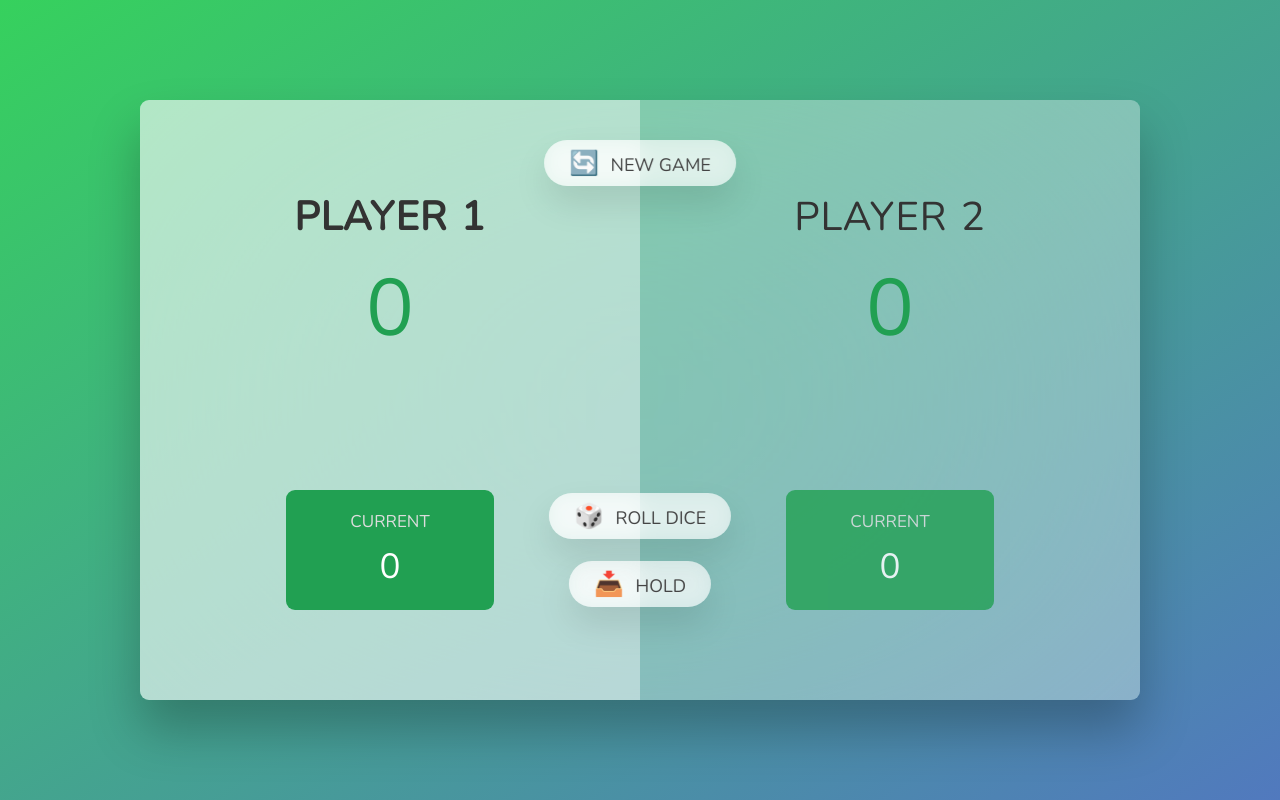
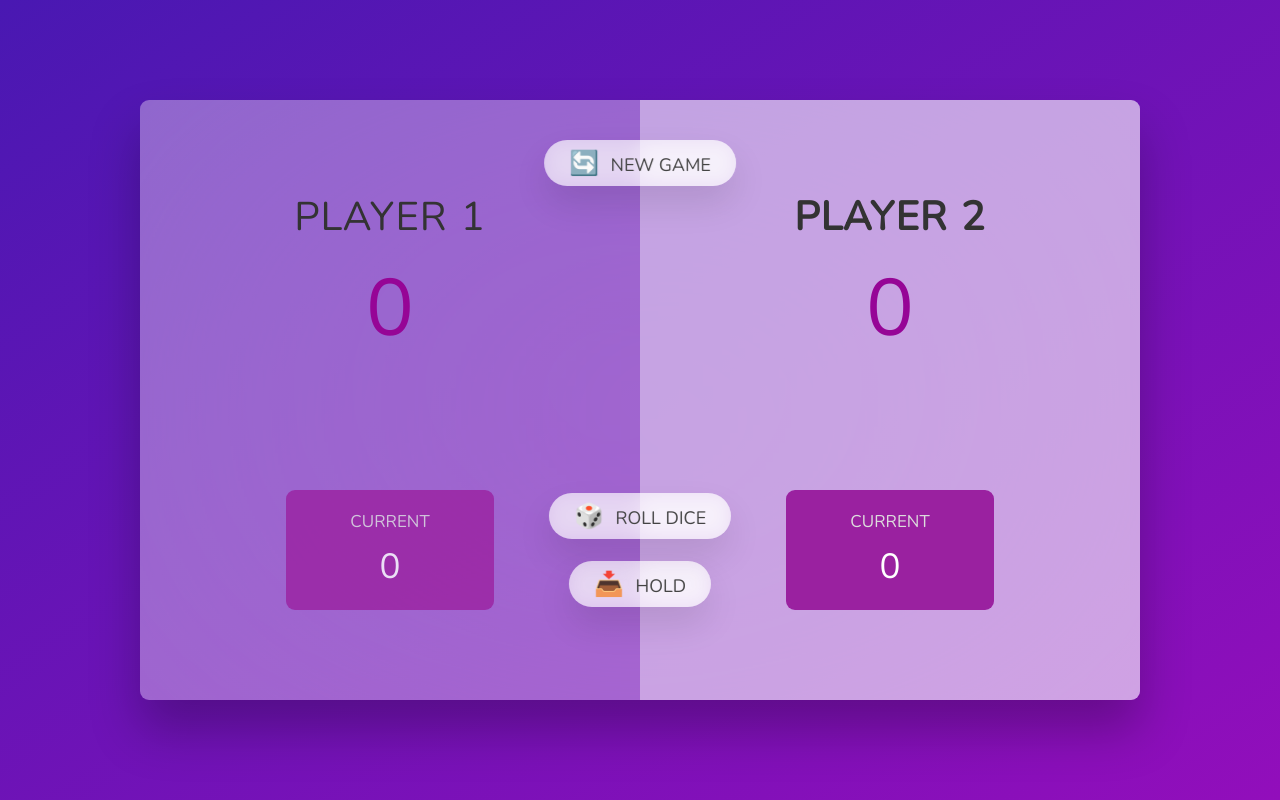
Before and after one commit to marjoriecortez/pig-game, a plain HTML site: page index.html in a window 1280 px wide. Both pictures are taken after a click on the button "📥 HOLD". Drawn offline with nearby package versions, Linux system fonts and the light colour scheme.

Commit message:
Add hold and new game button functionality

```diff
--- a/script.js
+++ b/script.js
@@ -17,12 +17,27 @@ const holdBtn = document.querySelector('.btn--hold');
 const newBtn = document.querySelector('.btn--new');
 
 // Initial Values
-let scores = [0, 0];
-let currentScore = 0;
-let activePlayer = 0;
+let scores, currentScore, activePlayer, playing;
+
+const initial = function () {
+  scores = [0, 0];
+  currentScore = 0;
+  activePlayer = 0;
+  playing = true;
+
   score0.textContent = 0;
   score1.textContent = 0;
+  currentScore0.textContent = 0;
+  currentScore1.textContent = 0;
   diceEl.classList.add('hidden');
+  player0.classList.remove('player--winner');
+  player1.classList.remove('player--winner');
+  player0.classList.add('player--active');
+  player1.classList.remove('player--active');
+};
+
+// declare function on global
+initial();
 
 // Switch Player Function
 const switchPlayer = function () {
@@ -31,19 +46,16 @@ const switchPlayer = function () {
   currentScore = 0;
 
   // if player is 0, switch to 1, vice versa
-  if (activePlayer === 0) {
-    activePlayer = 1;
-  } else {
-    activePlayer = 0;
-  }
+  activePlayer = activePlayer === 0 ? 1 : 0;
 
   // Only one at a time can be the active player
-  player0.classList.toggle('.player--active');
-  player1.classList.toggle('.player--active');
+  player0.classList.toggle('player--active');
+  player1.classList.toggle('player--active');
 };
 
 // Roll button
 rollBtn.addEventListener('click', function () {
+  if (playing) {
     // Random dice roll
     const dice = Math.trunc(Math.random() * 6) + 1;
     console.log(dice);
@@ -62,6 +74,46 @@ rollBtn.addEventListener('click', function () {
     else {
       switchPlayer();
     }
+  }
 });
 
 // Hold Button
+holdBtn.addEventListener('click', function () {
+  if (playing) {
+    // current score will add to global score
+    scores[activePlayer] += currentScore;
+
+    // display the overall score on the global score
+    document.getElementById(`score--${activePlayer}`).textContent =
+      scores[activePlayer];
+
+    // if score is >= 100, active player is the winner, else, switch player
+    if (scores[activePlayer] >= 100) {
+      // finish gane
+      playing = false;
+
+      // player winner
+      document
+        .querySelector(`.player--${activePlayer}`)
+        .classList.add('player--winner');
+
+      // remove player active
+      document
+        .querySelector(`.player--${activePlayer}`)
+        .classList.remove('player--active');
+
+      // hide dice display
+      diceEl.classList.add('hidden');
+    }
+
+    // If global score is not 100, switch player
+    else {
+      switchPlayer();
+    }
+  }
+});
+
+// New Game button
+newBtn.addEventListener('click', function () {
+  initial();
+});
--- a/style.css
+++ b/style.css
@@ -16,7 +16,7 @@ body {
   font-weight: 400;
   height: 100vh;
   color: #333;
-  background-image: linear-gradient(to top left, #5179be 0%, #36d15d 100%);
+  background-image: linear-gradient(to top left, #920ebb 0%, #4918b2 100%);
   display: flex;
   align-items: center;
   justify-content: center;
@@ -59,7 +59,7 @@ main {
 .score {
   font-size: 8rem;
   font-weight: 300;
-  color: #21a052;
+  color: #960596;
   margin-bottom: auto;
 }
 
@@ -78,7 +78,7 @@ main {
 }
 
 .current {
-  background-color: #21a052;
+  background-color: #9a21a0;
   opacity: 0.8;
   border-radius: 9px;
   color: #fff;
@@ -158,12 +158,12 @@ main {
 }
 
 .player--winner {
-  background-color: #109a41;
+  background-color: #2c2f2d;
 }
 
 .player--winner .name {
   font-weight: 700;
-  color: #4341ed;
+  color: #e748d4;
 }
 
 .hidden {
```
Lines whose indentation alone changed are shown as unchanged.
